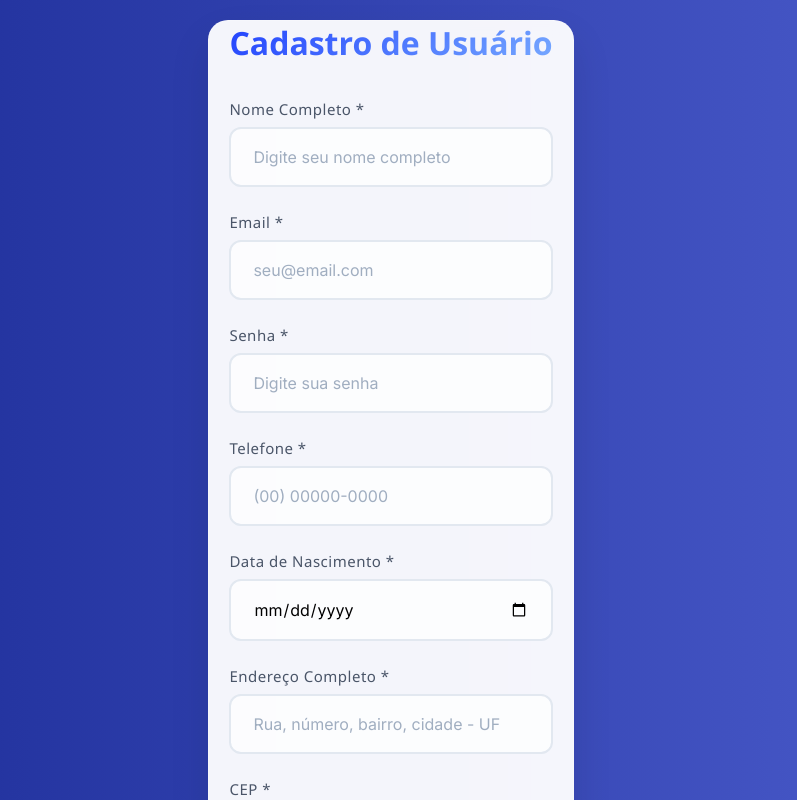
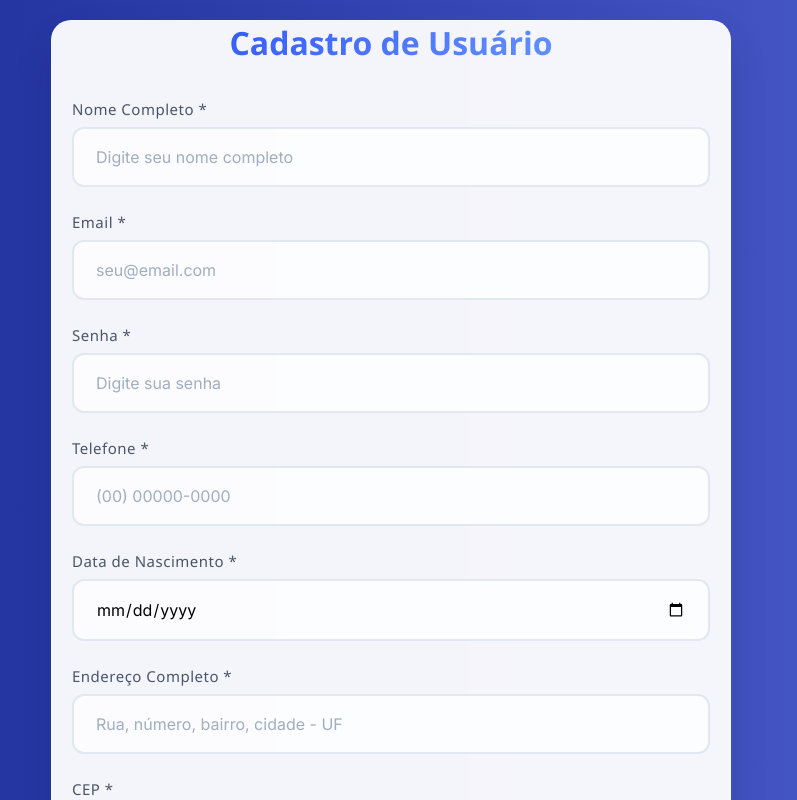
Before and after one commit to Gustavooxx/FeiraProfissoes, a React (Vite) app: page /Login in a window 1280 px wide. Shown: the top 800 px of the page, without its empty margins (249-1046 px from the left). Built offline with nearby package versions, Linux system fonts and the light colour scheme.

Commit message:
algumadoErros

```diff
--- a/src/pages/Login/index.jsx
+++ b/src/pages/Login/index.jsx
@@ -3,7 +3,7 @@ import { Link } from 'react-router-dom'
 
 export default function Login() {
     return (
-        <div>
+        <div className='cadastro'>
             <div className="container">
                 <form>
                     <h1>Cadastro de Usuário</h1>
--- a/src/pages/Login/index.scss
+++ b/src/pages/Login/index.scss
@@ -5,16 +5,22 @@
     box-sizing: border-box;
 }
 
-body {
-    background: linear-gradient(135deg, #2d52f7 0%, #74a3ff 100%);
-    min-height: 100vh;
+.cadastro {
     display: flex;
     align-items: center;
     justify-content: center;
     padding: 20px;
+    min-height: 100vh;
+    width: 45rem;
+    margin: auto;
 }
 
 .container {
+
+
+
+
+
     background: rgba(255, 255, 255, 0.95);
     backdrop-filter: blur(10px);
     border-radius: 20px;
```
